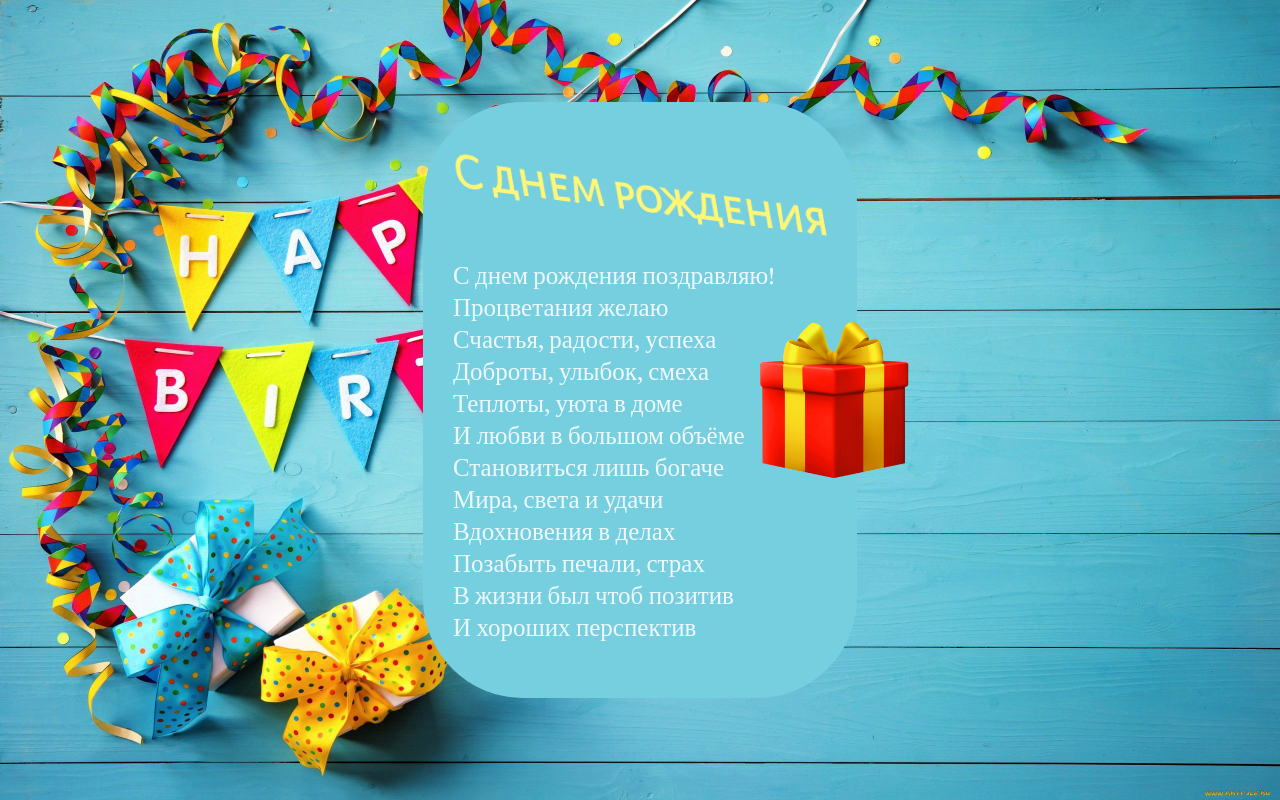
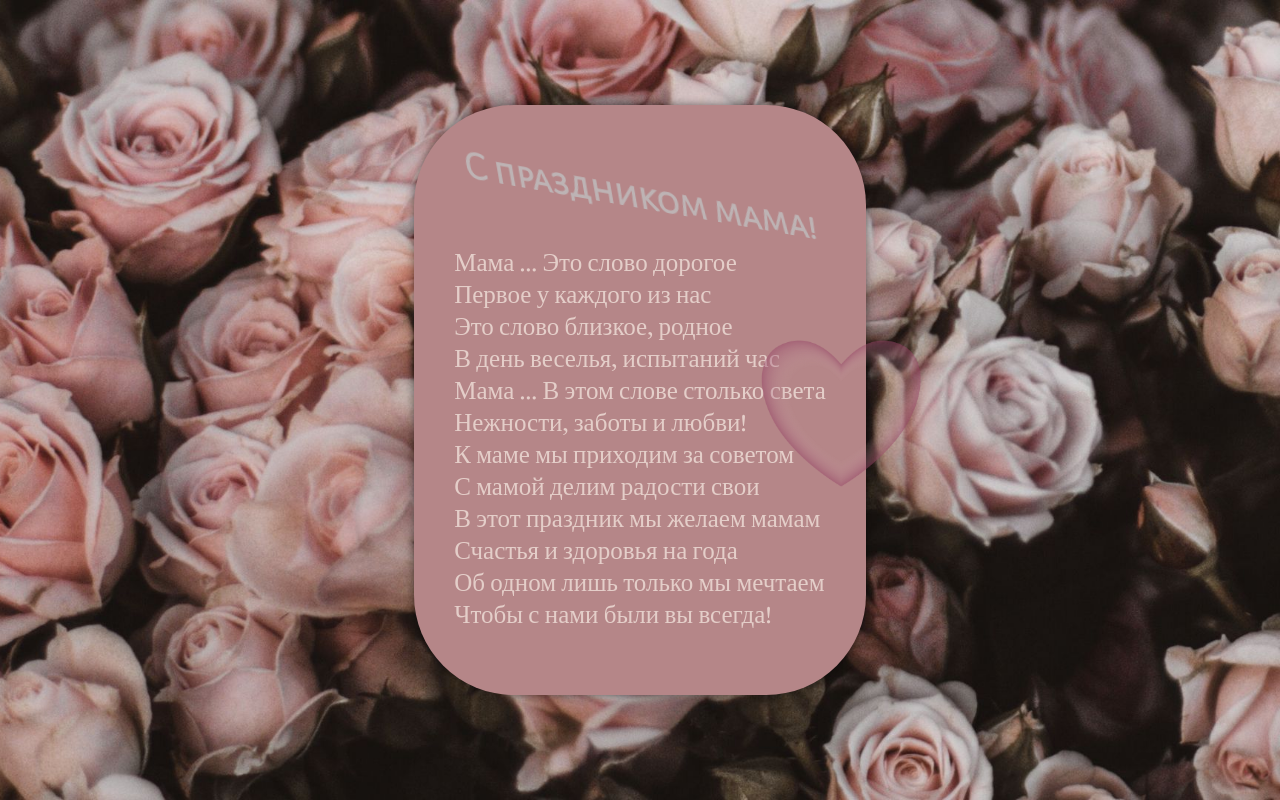
Before and after one commit to sunwvee/Happy_mother_day, a plain HTML site: page index.html in a window 1280 px wide. Drawn offline with nearby package versions, Linux system fonts and the light colour scheme.

Commit message:
Add files via upload

```diff
--- a/css/style.css
+++ b/css/style.css
@@ -5,7 +5,7 @@ body {
 
 body {
     margin: 0;
-    background: url(../img/happy_birthday.jpg) no-repeat center/ cover;
+    background: url(../img/roses_bouquet.jpg) no-repeat center/ cover;
 
 }
 
@@ -25,20 +25,22 @@ body {
 }
 
 .content {
-    background-color:#75cfdf;
+    background-color:#b58688;
     display: inline block;
-    color: aliceblue;
-    padding: 30px;
+    color: #e4cec9;
+    padding: 40px;
     border-radius: 100px 100px 100px 100px;
     animation: shift 3s;
+    opacity: 1;
+    box-shadow: 0 0 10px rgba(0,0,0,0.5);
 }
 
 .title {
-    font-size: 50px;
+    font-size: 40px;
     text-align: center;
     transform: skew(10deg, 5deg);
-    animation: text-transform 2s alternate infinite linear;
-    color: rgb(255, 246, 119);
+    animation: text-transform 1s alternate infinite linear;
+    color: #bdb3b4;
 }
 
 .poem {
@@ -55,7 +57,7 @@ body {
 
 
     50% {
-        transform: scale(0.6) scaleZ(45deg);
+        transform: perspective(400px) rotateY(30deg);
     }
 
     100% {
@@ -73,13 +75,13 @@ body {
 
 @keyframes gradient {
     0% {
-        background: rgba(117, 207, 223)
+        background: rgba(205, 165, 160);
     }
     50% {
-        background: (#518e99);
+        background: (#856a66);
     }
     100% {
-        background: (#a8f2ff);
+        background: (#ffd6d1);
     }
 }
 
--- a/index.html
+++ b/index.html
@@ -3,7 +3,7 @@
 <head>
     <meta charset="UTF-8">
     <meta name="viewport" content="1200">
-    <title>Открытка ко дню рождения</title>
+    <title>Открытка ко дню матери</title>
     <link rel="preconnect" href="https://fonts.googleapis.com">
     <link rel="preconnect" href="https://fonts.gstatic.com" crossorigin>
     <link href="https://fonts.googleapis.com/css2?family=Alegreya+Sans+SC:wght@300&display=swap" rel="stylesheet">
@@ -14,23 +14,23 @@
 </head>
 <body>
     <div class="wrapper">
-        <img class="picture" src="img/present.png" width="150px">
+        <img class="picture" src="img/heart.png" width="220px">
         <div class="content">
-            <h1 class="title">С днем рождения</h1>
+            <h1 class="title">С праздником мама!</h1>
             <div class="poem">
                 <p>
-                    С днем рождения поздравляю!<br>
-                    Процветания желаю<br>
-                    Счастья, радости, успеха<br>
-                    Доброты, улыбок, смеха<br>
-                    Теплоты, уюта в доме<br>
-                    И любви в большом объёме<br>
-                    Становиться лишь богаче<br>
-                    Мира, света и удачи<br>
-                    Вдохновения в делах<br>
-                    Позабыть печали, страх<br>
-                    В жизни был чтоб позитив<br>
-                    И хороших перспектив<br>
+                    Мама … Это слово дорогое<br>
+                    Первое у каждого из нас<br>
+                    Это слово близкое, родное<br>
+                    В день веселья, испытаний час<br>
+                    Мама … В этом слове столько света<br>
+                    Нежности, заботы и любви!<br>
+                    К маме мы приходим за советом<br>
+                    С мамой делим радости свои<br>
+                    В этот праздник мы желаем мамам<br>
+                    Счастья и здоровья на года<br>
+                    Об одном лишь только мы мечтаем<br>
+                    Чтобы с нами были вы всегда!<br>
                 </p>
             </div>
         </div>
```
Also changed, not shown: img/heart.png (added), img/roses_bouquet.jpg (added).
